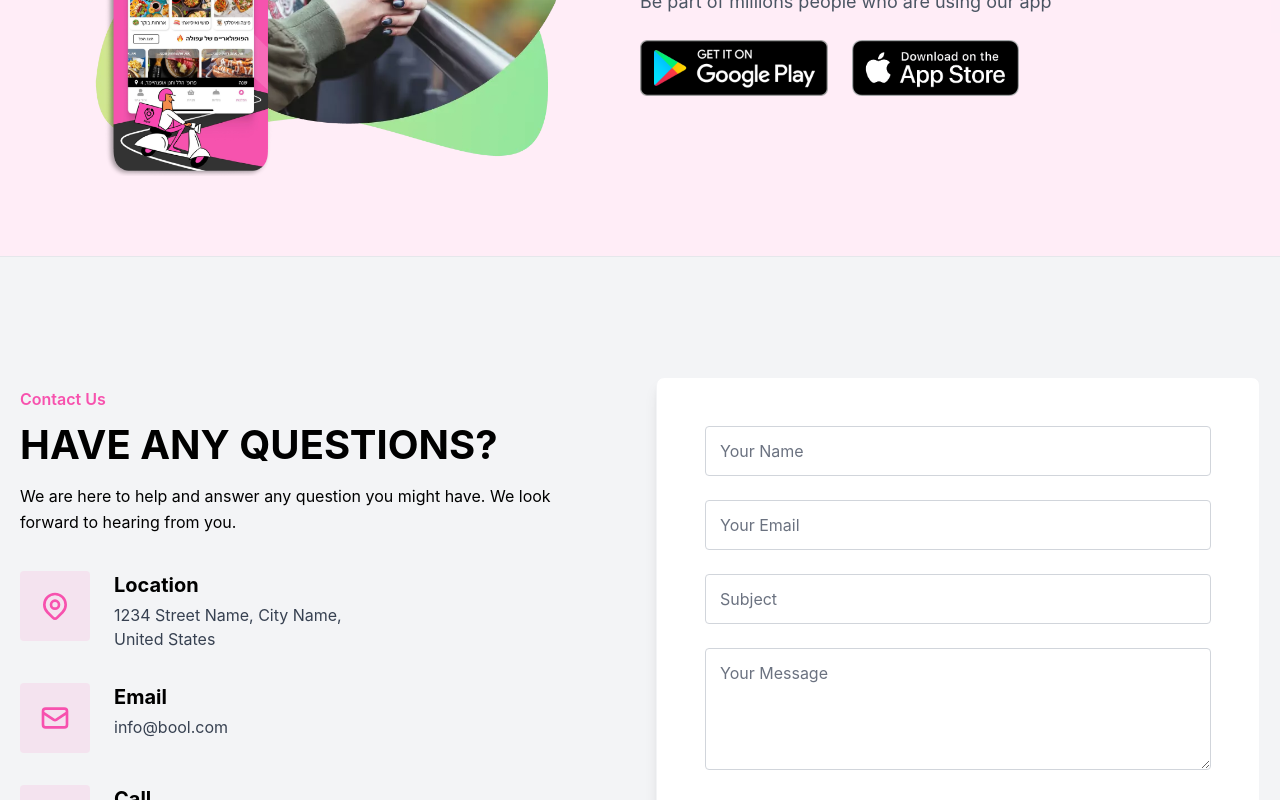
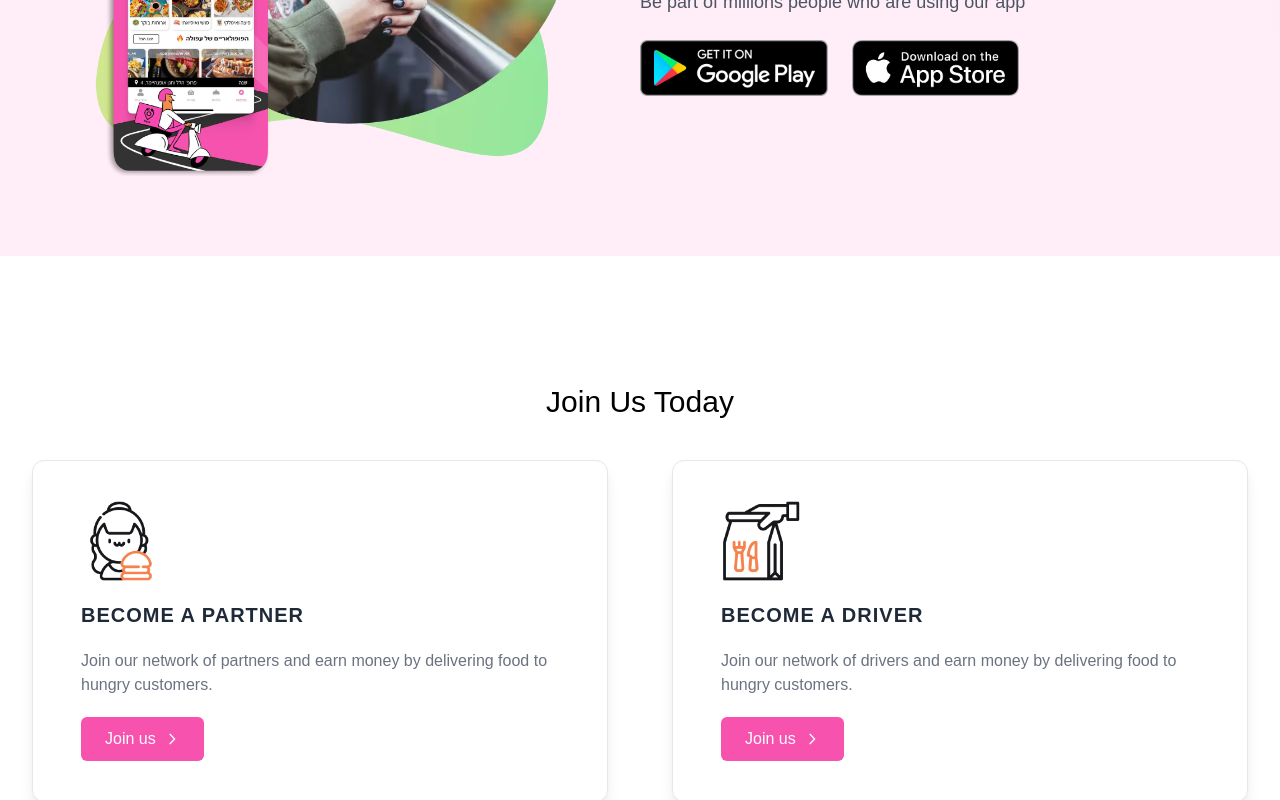
Before and after one commit to IdanHarari11/Bool, a React (Create React App) app: page / in a window 1280 px wide. Shown: the part 2000-2800 px from the top of the page. Built offline with nearby package versions, Linux system fonts and the light colour scheme.

Commit message:
Added Join us and update route

```diff
--- a/src/Components/Header/Header.config.js
+++ b/src/Components/Header/Header.config.js
@@ -1,6 +1,11 @@
 import logo from "../../assets/brand/logo.png";
 export const COMPANY_LOGO = logo;
 export const COMPANY_NAME = "BOOL";
+
+export const HEADER_ACTION_BUTTON = {
+  title: "Join Us",
+  link: "join",
+};
 
 export const MENU_ITEMS = [
   {
--- a/src/Components/Header/Header.jsx
+++ b/src/Components/Header/Header.jsx
@@ -1,6 +1,11 @@
 import { Button, Navbar } from "flowbite-react";
 import React from "react";
-import { COMPANY_LOGO, COMPANY_NAME, MENU_ITEMS } from "./Header.config";
+import {
+  COMPANY_LOGO,
+  COMPANY_NAME,
+  HEADER_ACTION_BUTTON,
+  MENU_ITEMS,
+} from "./Header.config";
 
 const Header = () => {
   const goto = (link) => {
@@ -18,11 +23,7 @@ const Header = () => {
           onClick={() => goto("home")}
           className="cursor-pointer flex justify-center items-center"
         >
-          <img
-            src={COMPANY_LOGO}
-            className="mr-2 h-6 sm:h-10"
-            alt="Bool Logo"
-          />
+          <img src={COMPANY_LOGO} className="mr-2 h-10" alt="Bool Logo" />
           <span className="self-center text-2xl font-bold text-primary dark:text-white">
             {COMPANY_NAME}
           </span>
@@ -30,9 +31,9 @@ const Header = () => {
         <div className="flex md:order-2">
           <Button
             className="bg-primary hover:bg-secondary duration-300 mr-2 md:mr-0"
-            onClick={() => goto("home")}
+            onClick={() => goto(HEADER_ACTION_BUTTON.link)}
           >
-            Get Started
+            {HEADER_ACTION_BUTTON.title}
           </Button>
           <Navbar.Toggle />
         </div>
--- a/src/Pages/Home/Home.jsx
+++ b/src/Pages/Home/Home.jsx
@@ -4,6 +4,7 @@ import CTAComponent from "./components/CTAComponent/CTAComponent";
 import DownloadAppComponent from "./components/DownloadAppComponent/DownloadAppComponent";
 import FeatureComponent from "./components/FeatureComponent/FeatureComponent";
 import HeroComponent from "./components/HeroComponent/HeroComponent";
+import JoinUsComponent from "./components/JoinUsComponent/JoinUsComponent";
 import OurProcessComponent from "./components/OurProcessComponent/OurProcessComponent";
 
 const Home = () => {
@@ -14,6 +15,7 @@ const Home = () => {
       <CTAComponent></CTAComponent>
       <OurProcessComponent></OurProcessComponent>
       <DownloadAppComponent></DownloadAppComponent>
+      <JoinUsComponent></JoinUsComponent>
       <ContactComponent></ContactComponent>
     </>
   );
--- a/src/Pages/Home/components/ContactComponent/ContactComponent.jsx
+++ b/src/Pages/Home/components/ContactComponent/ContactComponent.jsx
@@ -50,7 +50,7 @@ const ContactComponent = () => {
       "bg-primary text-primary mr-6 flex h-[60px] w-full max-w-[60px] items-center justify-center overflow-hidden rounded bg-opacity-10 sm:h-[70px] sm:max-w-[70px]",
 
     inputField:
-      "border-gray-300 focus:border-primary w-full rounded border py-3 px-[14px] text-base outline-none focus-visible:shadow-none",
+      "border-gray-300 focus:border-primary w-full rounded border py-3 px-[14px] text-base outline-none focus-visible:shadow-none mb-4 sm:mb-6",
   };
 
   return (
@@ -97,7 +97,7 @@ const ContactComponent = () => {
                         placeholder={item.placeholder}
                         name={item.name}
                         id={item.id}
-                        className={classes.inputField + "mb-4 lg:mb-6"}
+                        className={classes.inputField}
                         rows={item.rows ? item.rows : null}
                         onChange={(e) =>
                           setFormState({
--- /dev/null
+++ b/src/Pages/Home/components/JoinUsComponent/JoinUsComponent.config.js
@@ -0,0 +1,23 @@
+import partnerIcon from "../../../../assets/images/icons/join/partnerIcon.png";
+import driverIcon from "../../../../assets/images/icons/join/driverIcon.png";
+
+export const JOIN_US_DATA = [
+  {
+    _id: 1,
+    title: "Become a partner",
+    description:
+      "Join our network of partners and earn money by delivering food to hungry customers.",
+    icon: partnerIcon,
+    link: "/partner",
+    buttonTitle: "Join us",
+  },
+  {
+    _id: 2,
+    title: "Become a driver",
+    description:
+      "Join our network of drivers and earn money by delivering food to hungry customers.",
+    icon: driverIcon,
+    link: "/driver",
+    buttonTitle: "Join us",
+  },
+];
--- /dev/null
+++ b/src/Pages/Home/components/JoinUsComponent/JoinUsComponent.jsx
@@ -0,0 +1,39 @@
+import React from "react";
+import { HiOutlineChevronRight } from "react-icons/hi";
+import { JOIN_US_DATA } from "./JoinUsComponent.config";
+
+const JoinUsComponent = () => {
+  return (
+    <div className="py-32 px-5" id="join">
+      <div className="max-w-7xl mx-auto">
+        <h2 className="text-3xl font-medium mb-10 text-center">
+          Join Us Today
+        </h2>
+        <div className="grid grid-cols-1 md:grid-cols-2 gap-10 place-items-center">
+          {JOIN_US_DATA.map((item) => (
+            <div
+              className="flex flex-col justify-center items-start gap-5 rounded-xl shadow-lg hover:shadow-xl duration-300 px-12 py-10 border border-gray-200 hover:border-primary max-w-xl"
+              key={item._id}
+            >
+              <img
+                src={item.icon}
+                alt={item.title + "Icon"}
+                className="w-20 h-20"
+              />
+              <h3 className="uppercase text-xl font-semibold text-gray-800 tracking-wider">
+                {item.title}
+              </h3>
+              <p className="text-gray-500">{item.description}</p>
+
+              <button className="bg-primary text-white px-6 py-2.5 rounded-md hover:bg-secondary duration-300 inline-flex justify-center items-center gap-2">
+                {item.buttonTitle} <HiOutlineChevronRight />
+              </button>
+            </div>
+          ))}
+        </div>
+      </div>
+    </div>
+  );
+};
+
+export default JoinUsComponent;
--- a/src/Pages/Home/components/OurProcessComponent/OurProcessComponent.jsx
+++ b/src/Pages/Home/components/OurProcessComponent/OurProcessComponent.jsx
@@ -13,7 +13,7 @@ const OurProcessComponent = () => {
           <div className="absolute border-t-2 border-gray-300 border-dashed h-1 w-2/3 inset-x-0 top-1/3  mx-auto hidden md:block"></div>
 
           {STEP_DATA.map((item) => (
-            <div key={item.id}>
+            <div key={item._id}>
               <img
                 src={item.icon}
                 alt={item.title + "Icon"}
--- a/src/index.css
+++ b/src/index.css
@@ -1,12 +1,11 @@
 @tailwind base;
 @tailwind components;
 @tailwind utilities;
+@import url('https://fonts.googleapis.com/css2?family=Poppins:wght@100;200;300;400;500;600;700&display=swap');
 
 body {
   margin: 0;
-  font-family: -apple-system, BlinkMacSystemFont, 'Segoe UI', 'Roboto', 'Oxygen',
-    'Ubuntu', 'Cantarell', 'Fira Sans', 'Droid Sans', 'Helvetica Neue',
-    sans-serif;
+  font-family: 'Poppins', sans-serif;
   -webkit-font-smoothing: antialiased;
   -moz-osx-font-smoothing: grayscale;
 }
```
Also changed, not shown: src/assets/images/icons/join/driverIcon.png (added), src/assets/images/icons/join/partnerIcon.png (added).
